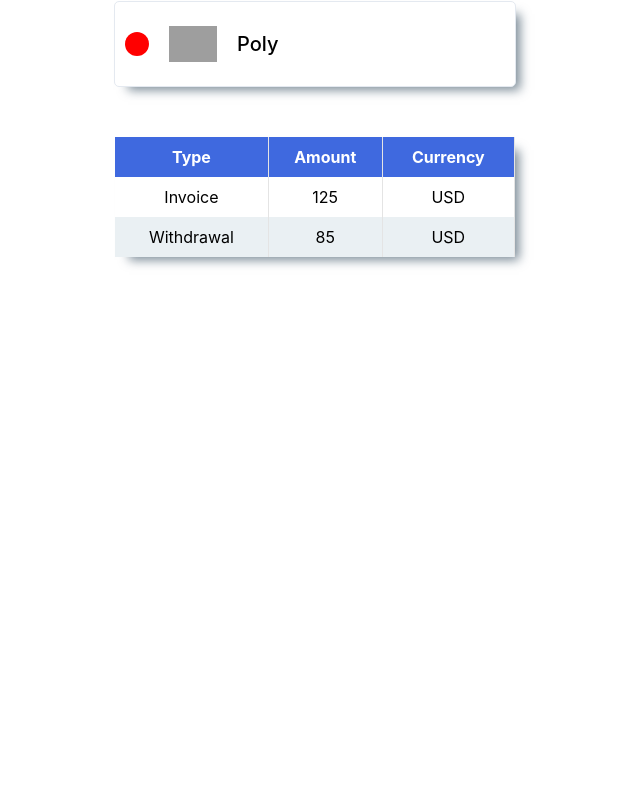
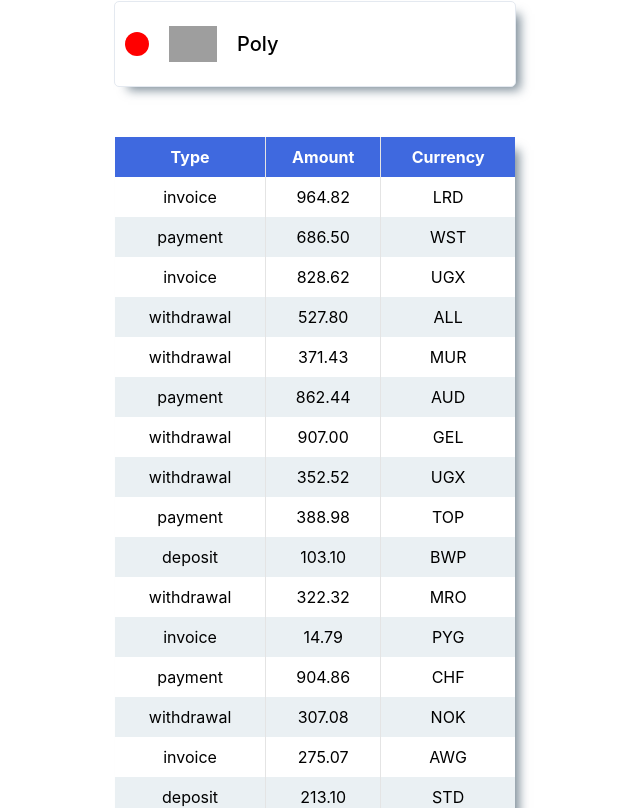
Before and after one commit to zhitnyak/goit-react-hw-01-components_, a React (Create React App) app: page / in a window 1280 px wide. Shown: the part 1232-2040 px from the top of the page, without its empty margins (325-965 px from the left). Before the commit the page ends 1539 px from the top, so only its background shows below. Built offline with nearby package versions, Linux system fonts and the light colour scheme; grey boxes are pictures that could not be loaded.

Commit message:
finished

```diff
--- a/src/components/transaction-history/Trans.module.css
+++ b/src/components/transaction-history/Trans.module.css
@@ -22,10 +22,10 @@ td {
   border-right: 1px solid #e4e4e4;
 }
 
-/* th:last-child,
+th:last-child,
 td:last-child {
   border-right: 0;
-} */
+}
 
 .transactionHistory tr:nth-child(2n) {
   background-color: #eaf0f3;
--- a/src/components/transaction-history/TransactionHistory.js
+++ b/src/components/transaction-history/TransactionHistory.js
@@ -1,7 +1,7 @@
-// import PropTypes from 'prop-types';
+import PropTypes from 'prop-types';
 import css from './Trans.module.css';
 
-const TransactionHistory = () => {
+const TransactionHistory = ({ items }) => {
   return (
     <table className={css.transactionHistory}>
       <thead>
@@ -11,21 +11,20 @@ const TransactionHistory = () => {
           <th>Currency</th>
         </tr>
       </thead>
-
       <tbody>
-        <tr>
-          <td>Invoice</td>
-          <td>125</td>
-          <td>USD</td>
-        </tr>
-        <tr>
-          <td>Withdrawal</td>
-          <td>85</td>
-          <td>USD</td>
-        </tr>
+        {items.map(el => (
+          <tr key={el.id}>
+            <td>{el.type}</td>
+            <td>{el.amount}</td>
+            <td>{el.currency}</td>
+          </tr>
+        ))}
       </tbody>
     </table>
   );
 };
+TransactionHistory.propTypes = {
+  items: PropTypes.arrayOf(PropTypes.object).isRequired,
+};
 
 export default TransactionHistory;
```
